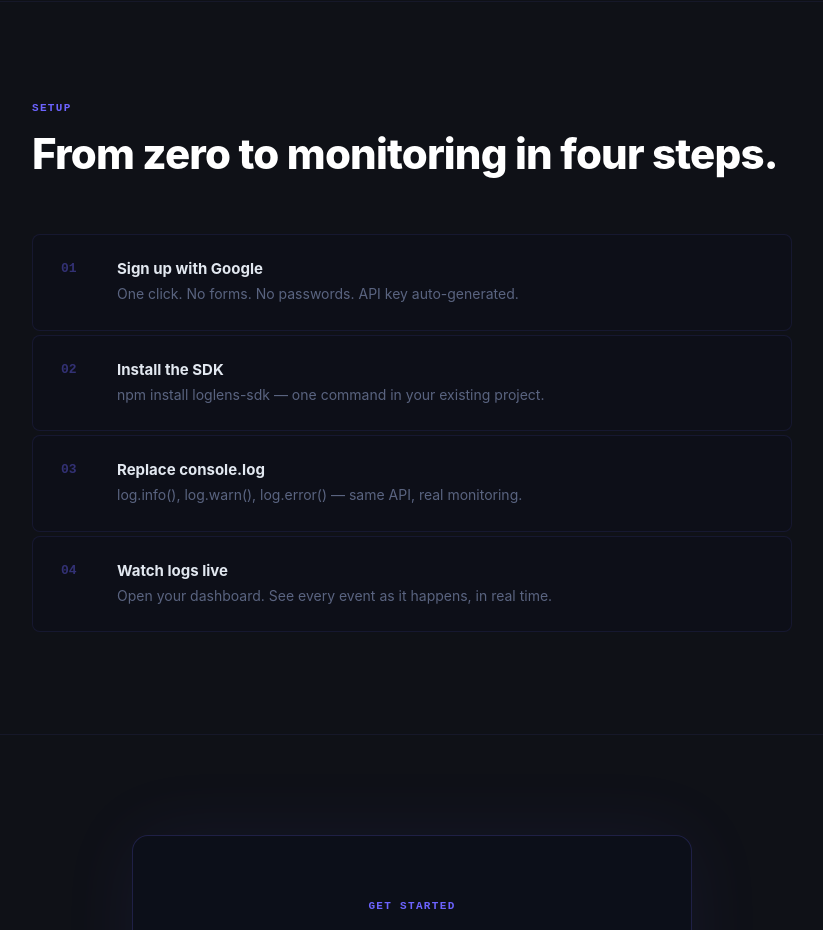
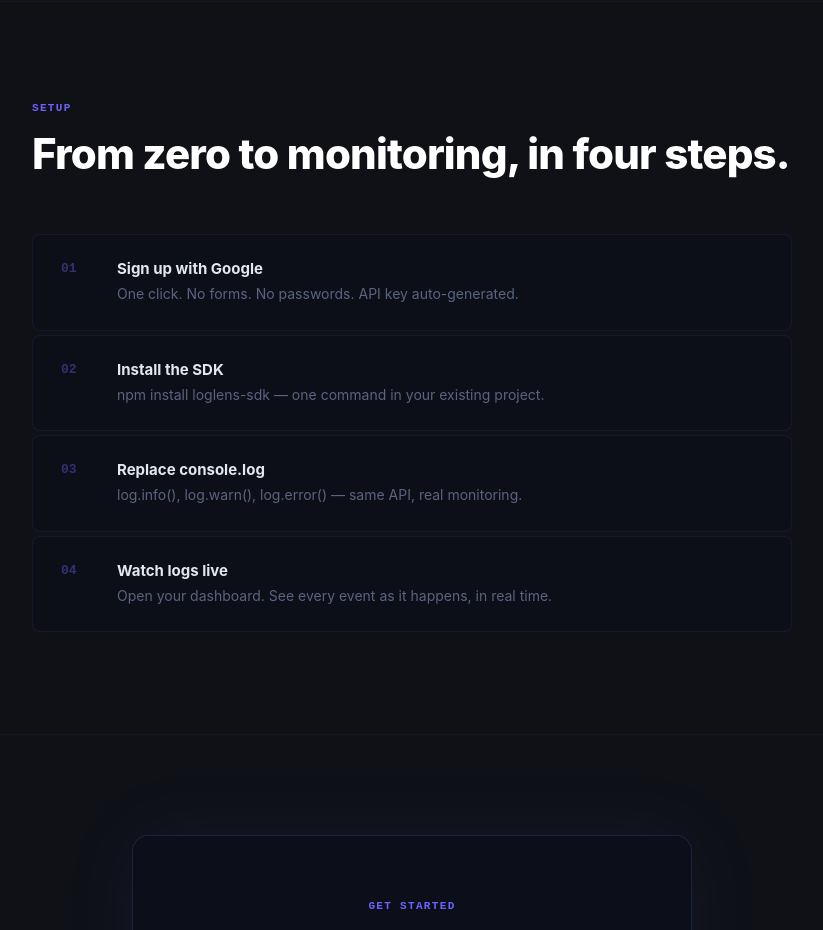
Before and after one commit to shambhavi1667/loglens, a React app in the folder frontend/: page / in a window 1280 px wide. Shown: the part 1700-2630 px from the top of the page, without its empty margins (228-1051 px from the left). Built offline with nearby package versions, Linux system fonts and the light colour scheme; no server answers; the HTML template or start-up script is replaced by a standard one.

Commit message:
changes again

```diff
--- a/frontend/src/pages/landing.jsx
+++ b/frontend/src/pages/landing.jsx
@@ -339,7 +339,7 @@ export default function Landing({ user }) {
               fontWeight: 800, letterSpacing: '-0.02em',
               color: '#ffffff', lineHeight: 1.15
             }}>
-              From zero to monitoring in four steps.
+              From zero to monitoring, in four steps.
             </h2>
           </motion.div>
 
```
